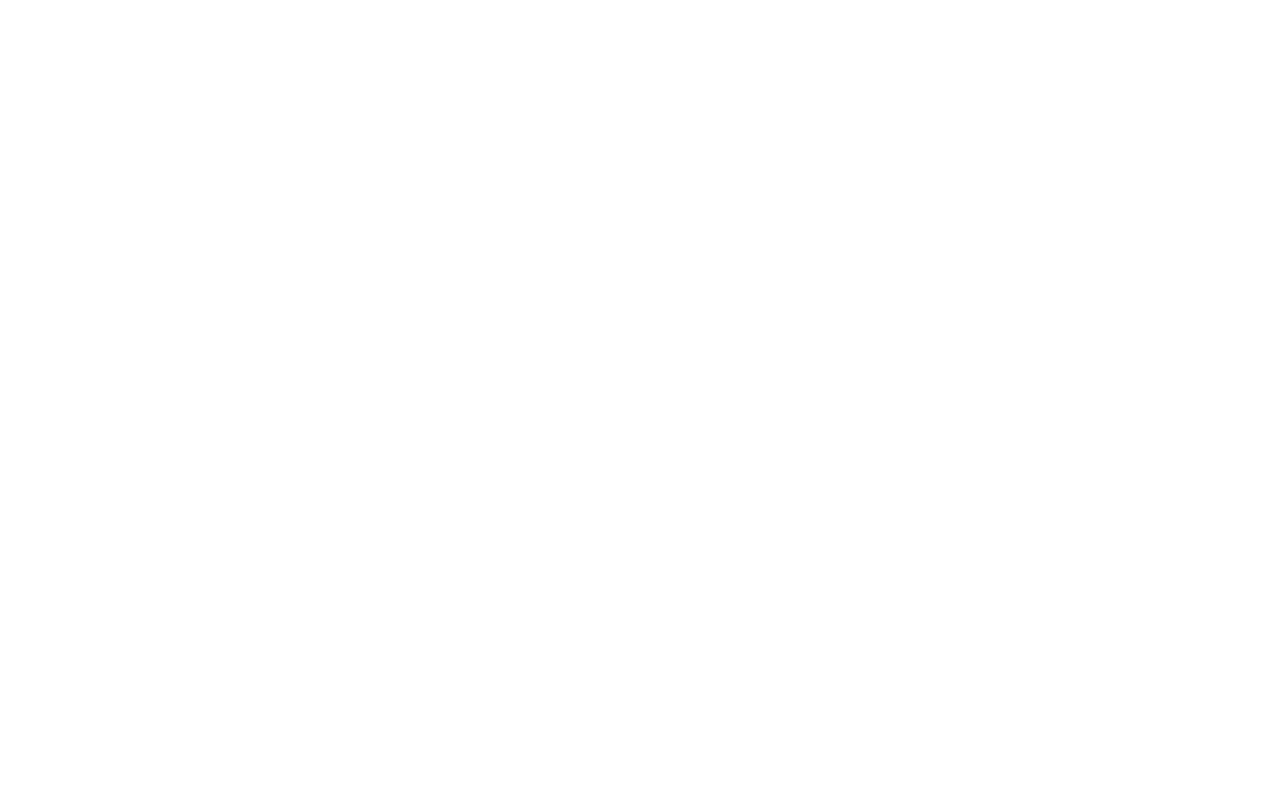
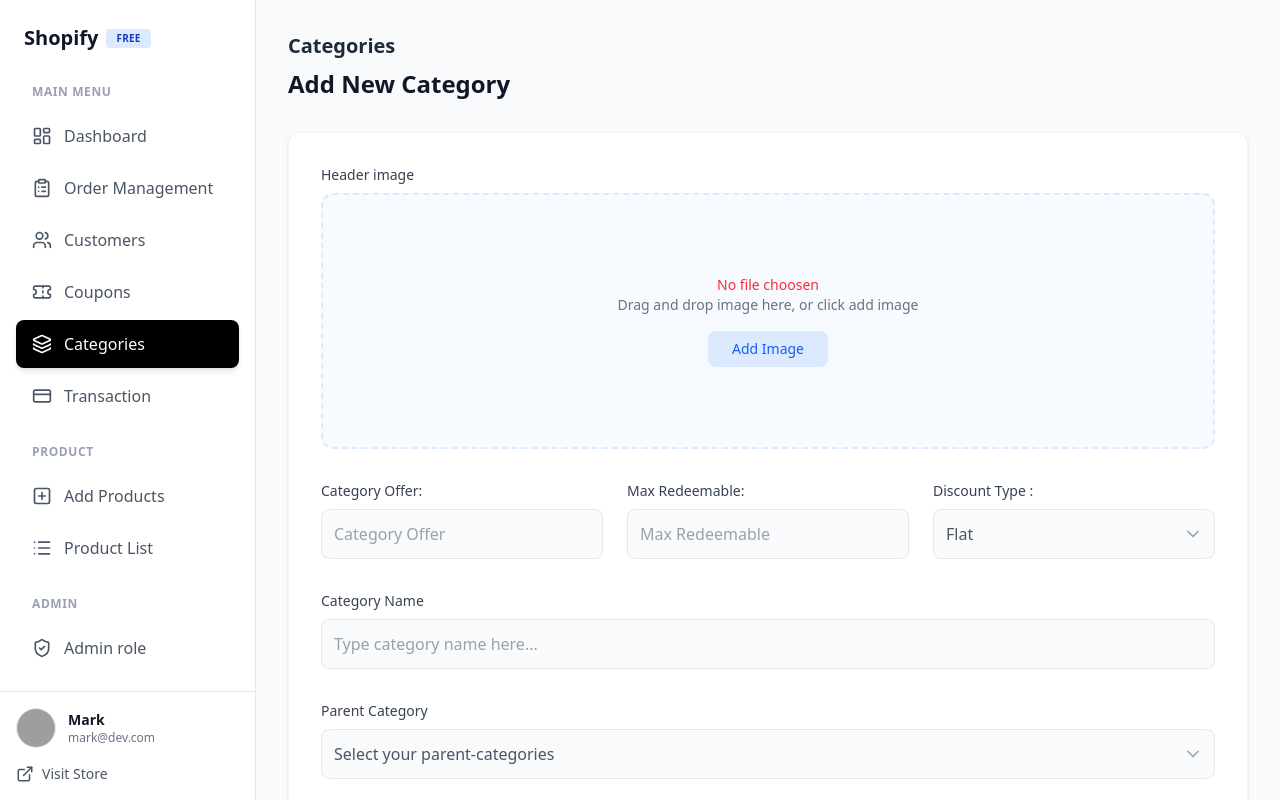
Before and after one commit to Aflah-Riswan/Men-s-Stitch-Frontend, a React (Vite) app: page /admin/categories/add in a window 1280 px wide. Before the commit this address had no page. Built offline with nearby package versions, Linux system fonts and the light colour scheme; sample sign-in values are in the browser's storage; grey boxes are pictures that could not be loaded.

Commit message:
added category into db and also modifythe protect routes logic

```diff
--- a/src/App.jsx
+++ b/src/App.jsx
@@ -1,36 +1,53 @@
+import { BrowserRouter, Route, Routes, Navigate } from 'react-router-dom'
+import PublicRoutes from './Components/PublicRoutes'
+import UserLayout from './Components/layout/userLayout'
+import AddProducts from './pages/admin/AddProducts'
+import  Category from './pages/admin/Category'
+import AdminLayout from './Components/layout/adminLayout'
+import DashboardDesign from './pages/admin/Dashboard'
+import Login from './Login'
+import RequireAuth from './Components/RequireAuth'
+import Home from './Home'
+import AddCategoryPage from './pages/admin/AddCategory'
+
+function App() {
+  return (
+    <BrowserRouter>
+      <Routes>
 
 
-import { BrowserRouter, Navigate, Route, Routes } from 'react-router-dom'
-import DashboardDesign from './pages/admin/Dashboard'
-import { useSelector } from 'react-redux'
-// import RequireAuth from './RequireAuth'
-import Login from './pages/Login'
-import Home from './Home'
-import AddProducts from './pages/admin/AddProducts'
-import CategoryPage from './pages/admin/Category'
-import AddCategoryPage from './pages/admin/AddCategory'
+            <Route element={<PublicRoutes/>}>
+                <Route path='/login' element={<Login/>} />
+            </Route>
 
 
-function App() {
-  const {role,accessToken}=useSelector((state)=>state.auth)
-  return (
-    <>
-     <BrowserRouter>
-     <Routes>
-       <Route path='/login'  element={
-        role  === "admin" ? <Navigate to ='/admin/dashboard'/>
-        : role ==='user' ? <Navigate to ='/'/> : <Login/>
-        }/>
+            <Route element={<RequireAuth allowedRoles={['admin']} />}>
+                <Route path='/admin' element={<AdminLayout/>}>
+                    <Route path='dashboard' element={<DashboardDesign/>} />
+                    <Route path='products' element={<h1>Products</h1>} />
+                    <Route path ='products/add' element={<AddProducts/>} />
+                    <Route path ='categories' element={<Category/>}/>
+                    <Route path ='categories/add' element={<AddCategoryPage/>}/>
+                </Route>
+            </Route>
 
-        <Route path ='/categories' element={<CategoryPage/>} />
-        <Route path = '/add/categories' element={<AddCategoryPage/>}/>
 
-        <Route path = '/' element={<Home/>}/>
-        <Route path ='/admin/dashboard' element={role ? <DashboardDesign/> : <Navigate to ='/login' />}/>
-        <Route path = '/admin/products/add' element = {role ? <AddProducts/> : <Navigate to ='/login' />}/>
+
+            <Route path='/' element={<UserLayout/>}>
+
+                <Route index element={<Home/>} />
+
+                <Route element={<RequireAuth allowedRoles={['user', 'admin']} />}>
+                    <Route path='profile' element={<h1>user profile</h1>} />
+                    <Route path='orders' element={<h1>My Orders</h1>} />
+                </Route>
+
+            </Route>
+
+
+
       </Routes>
-     </BrowserRouter>
-    </>
+    </BrowserRouter>
   )
 }
 
--- a/src/Components/AdminSidebar.jsx
+++ b/src/Components/AdminSidebar.jsx
@@ -27,6 +27,8 @@
   };
 
   return (
+
+     <div className="w-64 bg-white border-r border-gray-200 flex flex-col">
     <aside className="w-64 bg-white border-r border-gray-200 flex flex-col h-screen sticky top-0">
 
       {/* --- HEADER --- */}
@@ -151,6 +153,8 @@
       </div>
 
     </aside>
+    </div>
+
   );
 };
 
--- /dev/null
+++ b/src/Components/PublicRoutes.jsx
@@ -0,0 +1,13 @@
+import { useSelector } from "react-redux"
+import { Navigate, Outlet } from "react-router-dom"
+
+export default function PublicRoutes({ allowedRoles }) {
+
+  const { accessToken, role } = useSelector((state) => state.auth)
+  if (accessToken) {
+    if (role === 'admin') return <Navigate to='/admin/dashboard' replace />
+    if (role === 'user') return <Navigate to='/' replace />
+  }
+return <Outlet />
+
+}
--- /dev/null
+++ b/src/Components/RequireAuth.jsx
@@ -0,0 +1,11 @@
+import { useSelector } from "react-redux"
+import { Navigate, Outlet } from "react-router-dom"
+
+
+export default function RequireAuth ({allowedRoles}) {
+
+ const {accessToken , role} = useSelector((state)=>state.auth)
+   if(!accessToken) return <Navigate to ='/login'/>
+   if(allowedRoles && !allowedRoles.includes(role)) return <Navigate to ='/login' />
+   return <Outlet/>
+}
--- /dev/null
+++ b/src/Components/layout/AdminLayout.jsx
@@ -0,0 +1,27 @@
+import { Outlet } from "react-router-dom";
+import AdminSidebar from "../AdminSidebar";
+
+export default function AdminLayout() {
+  return (
+    <div className="flex h-screen bg-gray-50 font-sans overflow-hidden">
+
+      {/* FIX 1: Sidebar Container
+          - w-64: Explicit width (Adjust this if your sidebar is wider/narrower)
+          - flex-shrink-0: CRITICAL. This tells Flexbox "Never shrink this div, no matter what."
+      */}
+      <div className="w-64 flex-shrink-0 h-full border-r border-gray-200 bg-white">
+        <AdminSidebar />
+      </div>
+
+      {/* FIX 2: Content Container
+          - flex-1: "Take whatever space is left"
+          - min-w-0: Prevents the child form from forcing this container to expand beyond the screen width
+          - overflow-auto: Allows scrolling INSIDE this box only
+      */}
+      <div className="flex-1 min-w-0 h-full overflow-y-auto">
+        <Outlet />
+      </div>
+
+    </div>
+  );
+}
--- a/src/Home.jsx
+++ b/src/Home.jsx
@@ -6,7 +6,7 @@
 
   return(
     <>
-    <Navbar/>
+
 
     <section className="relative w-full bg-[#FACC15] overflow-hidden font-sans">
 
--- a/src/pages/Login.jsx
+++ b/src/Login.jsx
@@ -2,7 +2,7 @@
 import { useForm } from 'react-hook-form';
 import { useDispatch, useSelector } from 'react-redux';
 import { Navigate, useNavigate } from 'react-router-dom';
-import { loginUser } from '../../redux/slice/authSlice';
+import { loginUser } from '../redux/slice/authSlice';
 import { useEffect, useState } from 'react';
 
 
--- a/src/pages/admin/AddCategory.jsx
+++ b/src/pages/admin/AddCategory.jsx
@@ -40,20 +40,37 @@
     ...fileRest
   } = register('headerImage', { required: true });
 
-  const onSubmit = async (data)=> {
+  const onSubmit = async (data) => {
+    const {categoryOffer,categoryName,discoutTypes,isFeatured,maxRedeemable,parentCategory,visibility} = data
     try {
-      const formData = new FormData ()
-      formData.append('image',data.headerImage[0])
-      const uploadresponse = await axios.post('http://localhost:3000/api/upload',formData)
+      const formData = new FormData()
+      formData.append('image', data.headerImage[0])
+      const uploadresponse = await axios.post('http://localhost:3000/api/upload', formData)
       console.log(uploadresponse.data)
-
+      console.log(data)
+      const categoryData = {
+        name:categoryName,
+        image:uploadresponse.data,
+        parent:parentCategory,
+        categoryOffer,
+        discoutTypes,
+        maxRedeemable,
+        isListed:visibility === 'listed' ? true :false,
+        isFeatured,
+      }
+     const responseCategory = await axios.post('http://localhost:3000/api/categories',categoryData)
+     console.log(responseCategory.data)
     } catch (error) {
 
     }
 
   }
+
   return (
-    <div className="p-8 bg-gray-50 min-h-screen font-sans text-gray-800">
+
+    <div className="p-8 bg-gray-50 w-full h-full font-sans text-gray-800">
+
+      <div className="w-full"> {/* Container takes full width */}
 
         {/* --- Header --- */}
         <div className="mb-8">
@@ -62,7 +79,8 @@
         </div>
 
         <form onSubmit={handleSubmit(onSubmit)}>
-        <div className="bg-white p-8 rounded-xl shadow-sm border border-gray-100 space-y-8" >
+          {/* FIX 2: Added 'w-full' to the form card so it stretches */}
+          <div className="bg-white p-8 rounded-xl shadow-sm border border-gray-100 space-y-8 w-full">
 
             {/* --- Header Image Upload --- */}
             <div>
@@ -70,33 +88,37 @@
               <input
                 type="file"
                 className="hidden"
-              {...fileRest} // 1. Pass name, onBlur, etc.
+                {...fileRest}
                 ref={(e) => {
-                fileRef(e); // 2. Share ref with React Hook Form
-                inputBoxRef.current = e; // 3. Share ref with your custom click handler
+                  fileRef(e);
+                  inputBoxRef.current = e;
                 }}
                 onChange={(e) => {
-                fileOnChange(e); // 4. Tell RHF the file changed
-                handleChangeFileName(e); // 5. Run your preview logic
+                  fileOnChange(e);
+                  handleChangeFileName(e);
                 }}
               />
 
-
-            <div className="border-2 border-dashed border-blue-100 bg-blue-50/50 rounded-xl p-8 flex flex-col items-center justify-center text-center h-64" onClick={(e)=>handleClick(e)}>
-
+              <div
+                className="border-2 border-dashed border-blue-100 bg-blue-50/50 rounded-xl p-8 flex flex-col items-center justify-center text-center h-64 cursor-pointer hover:bg-blue-50 transition-colors"
+                onClick={(e) => handleClick(e)}
+              >
                 {preview ? (
                   <>
-                  <img src={preview} className="w-full h-full object-contain rounded-lg" />
-                  <p className="text-red-500 text-sm">{fileName}</p>
-                  <p className="text-sm text-gray-500 mb-4">Chnage the photo</p>
+                    <img src={preview} className="w-full h-full object-contain rounded-lg" alt="Preview" />
+                    <p className="text-red-500 text-sm mt-2">{fileName}</p>
+                    <p className="text-sm text-gray-500 mb-4">Change the photo</p>
                   </>
-
                 ) : (
                   <>
                     <p className="text-red-500 text-sm">{fileName}</p>
                     <p className="text-sm text-gray-500 mb-4">Drag and drop image here, or click add image</p>
-                  {errors.headerImage && <span>This field is required</span>}
-                  <button className="px-6 py-2 bg-blue-100 text-blue-600 rounded-lg text-sm font-medium hover:bg-blue-200 transition-colors" onClick={(e)=>handleClick(e)}>
+                    {errors.headerImage && <span className="text-red-500 text-sm block mb-2">This field is required</span>}
+                    <button
+                      type="button" // Important: Prevents form submission
+                      className="px-6 py-2 bg-blue-100 text-blue-600 rounded-lg text-sm font-medium hover:bg-blue-200 transition-colors"
+                      onClick={(e) => handleClick(e)}
+                    >
                       Add Image
                     </button>
                   </>
@@ -105,20 +127,20 @@
             </div>
 
             {/* --- Offer Details --- */}
-          <div className="flex flex-col md:flex-row gap-6 items-end">
+            <div className="flex flex-col md:flex-row gap-6 items-end w-full">
 
-            <div className='flex-1'>
-              <label className="block text-sm font-medium text-gray-700 mb-2">category Offer:</label>
+              <div className='flex-1 w-full'>
+                <label className="block text-sm font-medium text-gray-700 mb-2">Category Offer:</label>
                 <input
                   type="text"
-                placeholder="category Offer"
+                  placeholder="Category Offer"
                   {...register('categoryOffer', { required: true })}
                   className="w-full p-3 bg-gray-50 border border-gray-200 rounded-lg outline-none focus:border-gray-400 focus:bg-white transition-colors placeholder:text-gray-400"
                 />
-              {errors.categoryOffer && <span>This field is required</span>}
+                {errors.categoryOffer && <span className="text-red-500 text-xs mt-1 block">This field is required</span>}
               </div>
 
-            <div className="flex-1">
+              <div className="flex-1 w-full">
                 <label className="block text-sm font-medium text-gray-700 mb-2">Max Redeemable:</label>
                 <input
                   type="text"
@@ -126,26 +148,27 @@
                   {...register('maxRedeemable', { required: true })}
                   className="w-full p-3 bg-gray-50 border border-gray-200 rounded-lg outline-none focus:border-gray-400 focus:bg-white transition-colors placeholder:text-gray-400"
                 />
-              {errors.maxRedeemable && <span>This field is required</span>}
+                {errors.maxRedeemable && <span className="text-red-500 text-xs mt-1 block">This field is required</span>}
               </div>
 
-
-            <div className="flex-1">
+              <div className="flex-1 w-full">
                 <label className="block text-sm font-medium text-gray-700 mb-2">Discount Type :</label>
                 <div className="relative">
-                <select className="w-full p-3 bg-gray-50 border border-gray-200 rounded-lg outline-none appearance-none pr-10 text-gray-600" {...register('discountTypes', { required: true })}>
+                  <select
+                    className="w-full p-3 bg-gray-50 border border-gray-200 rounded-lg outline-none appearance-none pr-10 text-gray-600"
+                    {...register('discountTypes', { required: true })}
+                  >
                     <option value='Flat'>Flat</option>
                     <option value='Percentage'>Percentage</option>
                   </select>
                   <ChevronDown className="absolute right-3 top-1/2 -translate-y-1/2 text-gray-400" size={20} />
-                {errors.discoutTypes && <span>This field is required</span>}
+                  {errors.discoutTypes && <span className="text-red-500 text-xs mt-1 block">This field is required</span>}
                 </div>
               </div>
             </div>
 
             {/* --- Category Name --- */}
-
-          <div className="flex-1">
+            <div>
               <label className="block text-sm font-medium text-gray-700 mb-2">Category Name</label>
               <input
                 type="text"
@@ -153,48 +176,51 @@
                 className="w-full p-3 bg-gray-50 border border-gray-200 rounded-lg outline-none focus:border-gray-400 focus:bg-white transition-colors placeholder:text-gray-400"
                 {...register('categoryName', { required: true })}
               />
-            {errors.categoryName && <span>This field is required</span>}
+              {errors.categoryName && <span className="text-red-500 text-xs mt-1 block">This field is required</span>}
             </div>
 
             {/* --- Parent Category --- */}
             <div>
+              <label className="block text-sm font-medium text-gray-700 mb-2">Parent Category</label>
               <div className="relative">
-              <select className="w-full p-3 bg-gray-50 border border-gray-200 rounded-lg outline-none appearance-none pr-10 text-gray-600" defaultValue='' {...register('parentCategory', { required: true })}>
-                <option>Select your parent-categories</option>
+                <select
+                  className="w-full p-3 bg-gray-50 border border-gray-200 rounded-lg outline-none appearance-none pr-10 text-gray-600"
+                  defaultValue=''
+                  {...register('parentCategory', { required: true })}
+                >
+                  <option value="" disabled>Select your parent-categories</option>
                   <option value='none'>None</option>
                   <option value='shirts'>Shirts</option>
                   <option value='pants'>Pants</option>
                 </select>
                 <ChevronDown className="absolute right-3 top-1/2 -translate-y-1/2 text-gray-400" size={20} />
-              {errors.parentCategory && <span>This field is required</span>}
+                {errors.parentCategory && <span className="text-red-500 text-xs mt-1 block">This field is required</span>}
               </div>
             </div>
 
-
+            {/* --- Visibility & Checkbox --- */}
             <div className="space-y-6 pt-4">
 
               {/* Custom Radio Buttons for Visibility */}
               <div className="flex items-center gap-6">
-              <label className="flex items-center gap-2 cursor-pointer">
-                <div className={`w-5 h-5 rounded-full border-4 flex items-center justify-center   ${listed === 'listed' ? 'border-black-700 bg-white focus:ring-black' : 'border-gray-300'}`}>
-
-                </div>
+                <label className="flex items-center gap-2 cursor-pointer select-none">
+                  <div className={`w-5 h-5 rounded-full border-4 flex items-center justify-center ${listed === 'listed' ? 'border-black bg-white' : 'border-gray-300'}`}></div>
                   <span className="text-sm font-medium text-gray-700">Listed</span>
                   <input type="radio" name="visibility" className="hidden" value='listed' onClick={(e) => setListed(e.target.value)} {...register('visibility')} />
                 </label>
 
-              <label className="flex items-center gap-2 cursor-pointer">
-                <div className={`w-5 h-5 rounded-full border-4 flex items-center justify-center   ${listed === 'unlisted' ? 'border-black-700 bg-white focus:ring-black' : 'border-gray-300 '}`}>
-
-                </div>
+                <label className="flex items-center gap-2 cursor-pointer select-none">
+                  <div className={`w-5 h-5 rounded-full border-4 flex items-center justify-center ${listed === 'unlisted' ? 'border-black bg-white' : 'border-gray-300'}`}></div>
                   <span className="text-sm font-medium text-gray-700">Unlisted</span>
-                <input type="radio" name="visibility" className="hidden" value='unlisted' onClick={(e) => setListed(e.target.value)}  {...register('visibility')} />
+                  <input type="radio" name="visibility" className="hidden" value='unlisted' onClick={(e) => setListed(e.target.value)} {...register('visibility')} />
                 </label>
               </div>
 
               {/* Checkbox */}
-            <label className="flex items-center gap-3 cursor-pointer">
-              <input type="checkbox" className="w-5 h-5 rounded border-gray-300 text-black focus:ring-black"
+              <label className="flex items-center gap-3 cursor-pointer select-none">
+                <input
+                  type="checkbox"
+                  className="w-5 h-5 rounded border-gray-300 text-black focus:ring-black accent-black"
                   {...register('isFeatured')}
                 />
                 <span className="text-sm text-gray-600">Highlight this Category in a featured section.</span>
@@ -210,9 +236,11 @@
             </div>
 
           </div>
-      </form >
-    </div >
-  );
+        </form>
+      </div>
+    </div>
+  )
+
 };
 
 
--- a/src/pages/admin/AddProducts.jsx
+++ b/src/pages/admin/AddProducts.jsx
@@ -10,7 +10,7 @@
     <div className="flex min-h-screen bg-gray-50 font-sans text-gray-800">
 
       {/* --- SIDEBAR (Ideally this goes in src/layouts/AdminLayout.jsx) --- */}
-      <AdminSidebar />
+
 
       {/* --- MAIN CONTENT (src/pages/admin/products/AddProductPage.jsx) --- */}
       <main className="flex-1 p-8 overflow-y-auto">
--- a/src/pages/admin/Category.jsx
+++ b/src/pages/admin/Category.jsx
@@ -2,7 +2,7 @@
 import { Plus, Pencil, Trash2, Image as ImageIcon } from 'lucide-react';
 import AdminSidebar from '../../Components/AdminSidebar';
 
-const CategoryPage = () => {
+const Category = () => {
   // Mock data
   const categories = [
     { id: 1, name: "New Arrivals", sales: "15,020", stock: "2000", date: "29 Dec 2022", status: "Unlist", offer: "0", max: "0" },
@@ -27,7 +27,7 @@
     <div className="flex min-h-screen bg-gray-50">
 
       {/* 2. Add the Sidebar Component here */}
-      <AdminSidebar />
+
 
       {/* 3. Wrap your page content in a div that takes the remaining space (flex-1) */}
       <div className="flex-1 p-8 overflow-y-auto h-screen">
@@ -117,4 +117,4 @@
   );
 };
 
-export default CategoryPage;
+export default Category;
--- a/src/pages/admin/Dashboard.jsx
+++ b/src/pages/admin/Dashboard.jsx
@@ -11,9 +11,7 @@
   return (
     <div className="flex h-screen bg-gray-50 font-sans">
       {/* Sidebar */}
-      <div className="w-64 bg-white border-r border-gray-200 flex flex-col">
-        <AdminSidebar/>
-      </div>
+
 
       {/* Main Content */}
       <div className="flex-1 flex flex-col overflow-hidden">
```
Also changed, not shown: src/Components/layout/UserLayout.jsx (added, +16 -0 lines). Lines whose indentation alone changed are shown as unchanged.
